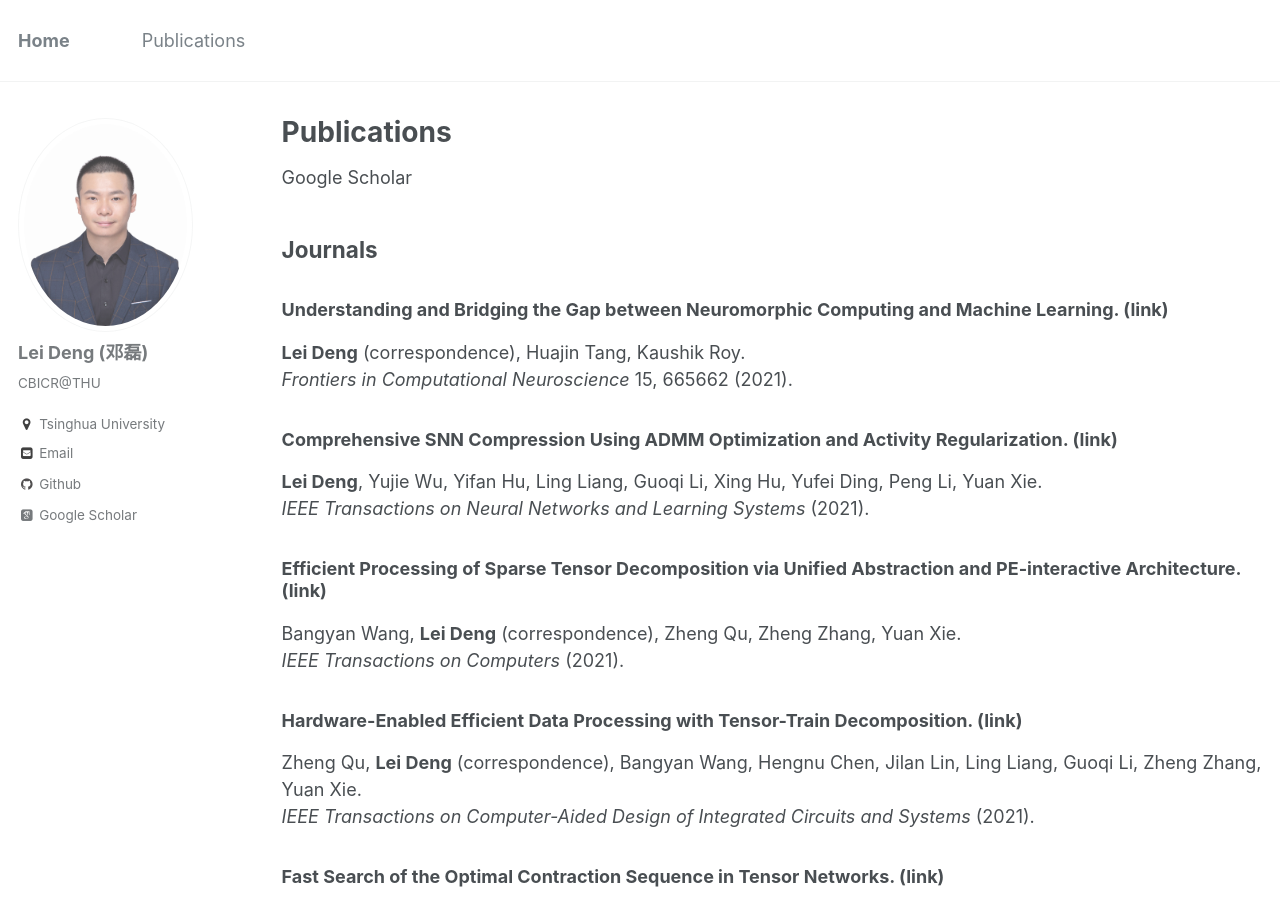
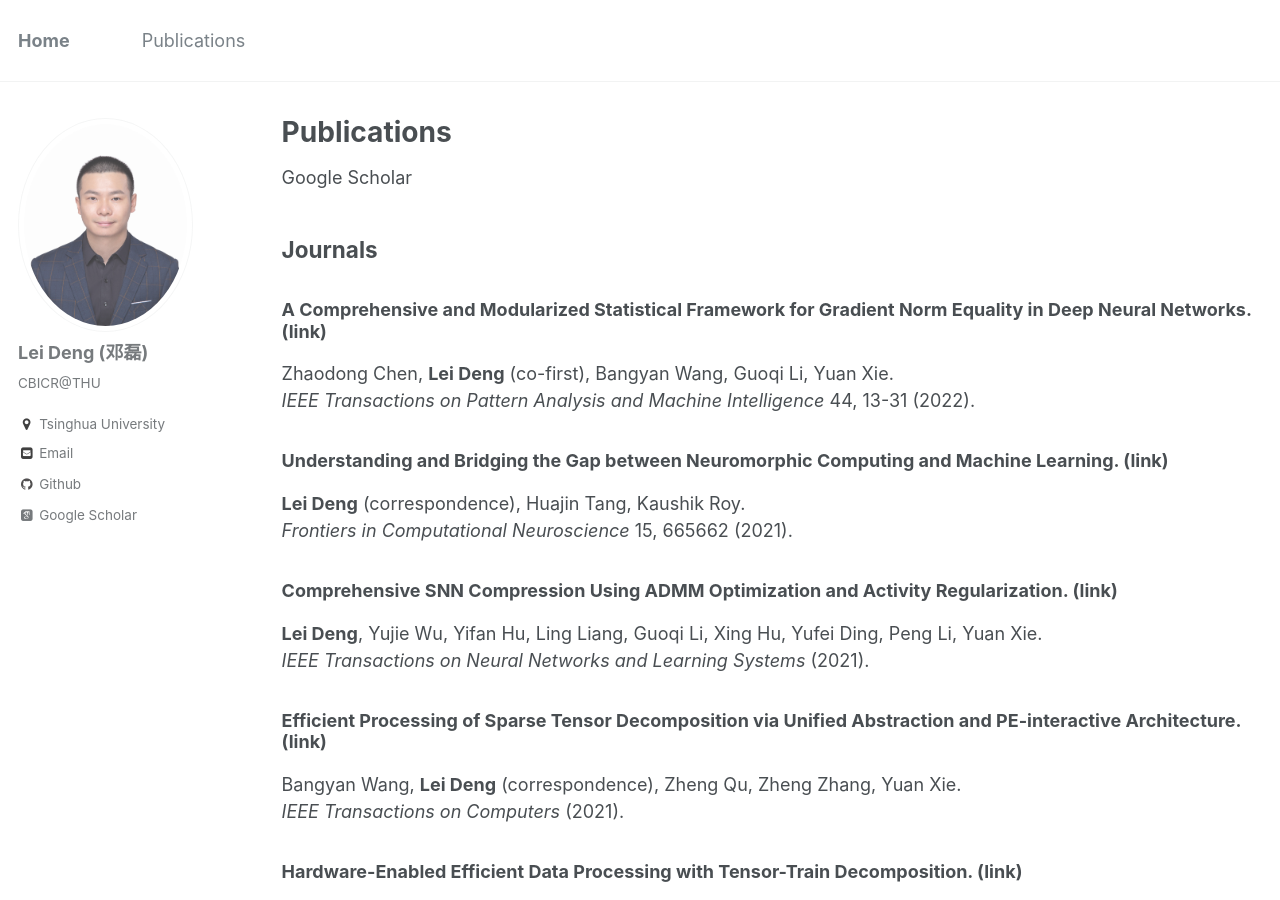
Before and after one commit to dllfei/dllfei.github.io, a Jekyll site: the page built from _pages/publications.md, in a window 1280 px wide and 900 px high. Built offline with Jekyll 4.4.1, drawn with Linux system fonts in a browser that asks for light colours; some web fonts are replaced; some of the changed text lies outside the part shown.

Commit message:
Update publications.md

```diff
--- a/_pages/publications.md
+++ b/_pages/publications.md
@@ -7,6 +7,10 @@ author_profile: true
 [Google Scholar](https://scholar.google.com/citations?user=vlqhAN4AAAAJ&hl=zh-CN)
 
 ## Journals
+
+### A Comprehensive and Modularized Statistical Framework for Gradient Norm Equality in Deep Neural Networks. ([link](https://ieeexplore.ieee.org/abstract/document/9143512)) <br />
+Zhaodong Chen, **Lei Deng** (co-first), Bangyan Wang, Guoqi Li, Yuan Xie. <br />
+*IEEE Transactions on Pattern Analysis and Machine Intelligence* 44, 13-31 (2022).
 
 ### Understanding and Bridging the Gap between Neuromorphic Computing and Machine Learning. ([link](https://www.frontiersin.org/articles/10.3389/fncom.2021.665662/full)) <br />
 **Lei Deng** (correspondence), Huajin Tang, Kaushik Roy. <br />
```
Also changed, not shown: other parts of _pages/publications.md (+0 -4 lines).
